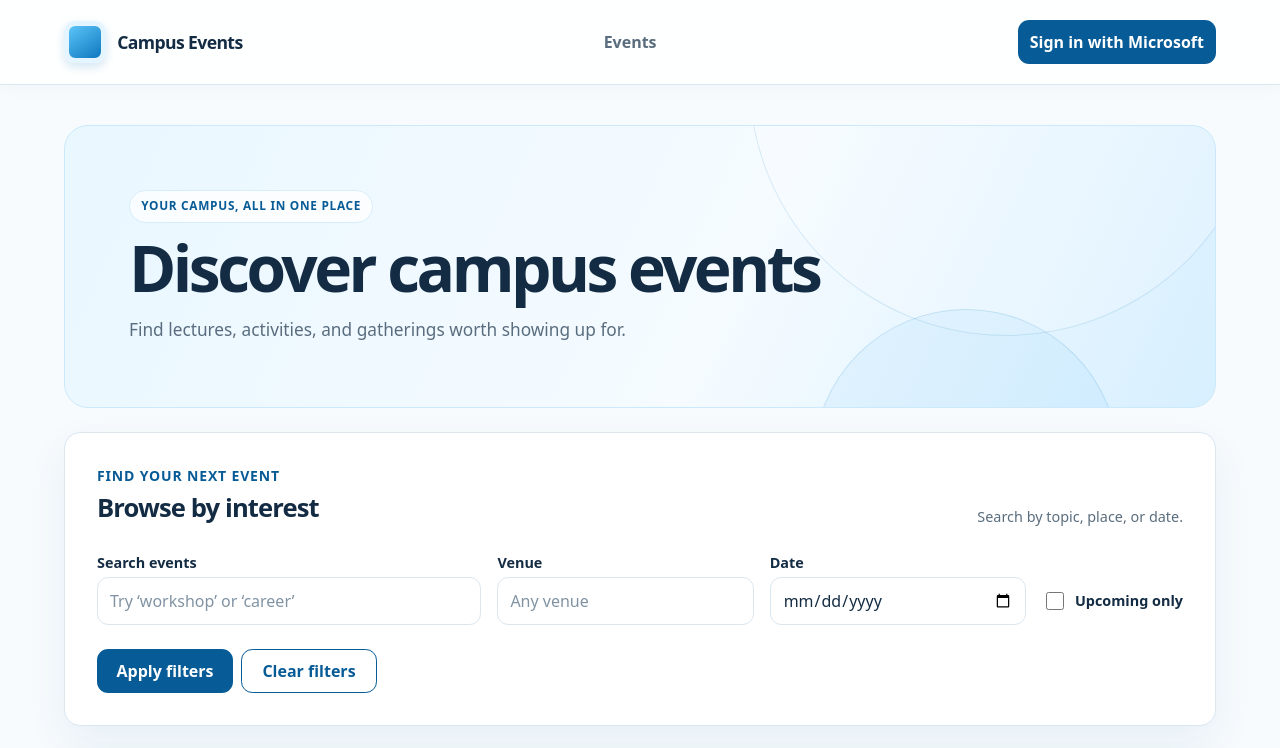
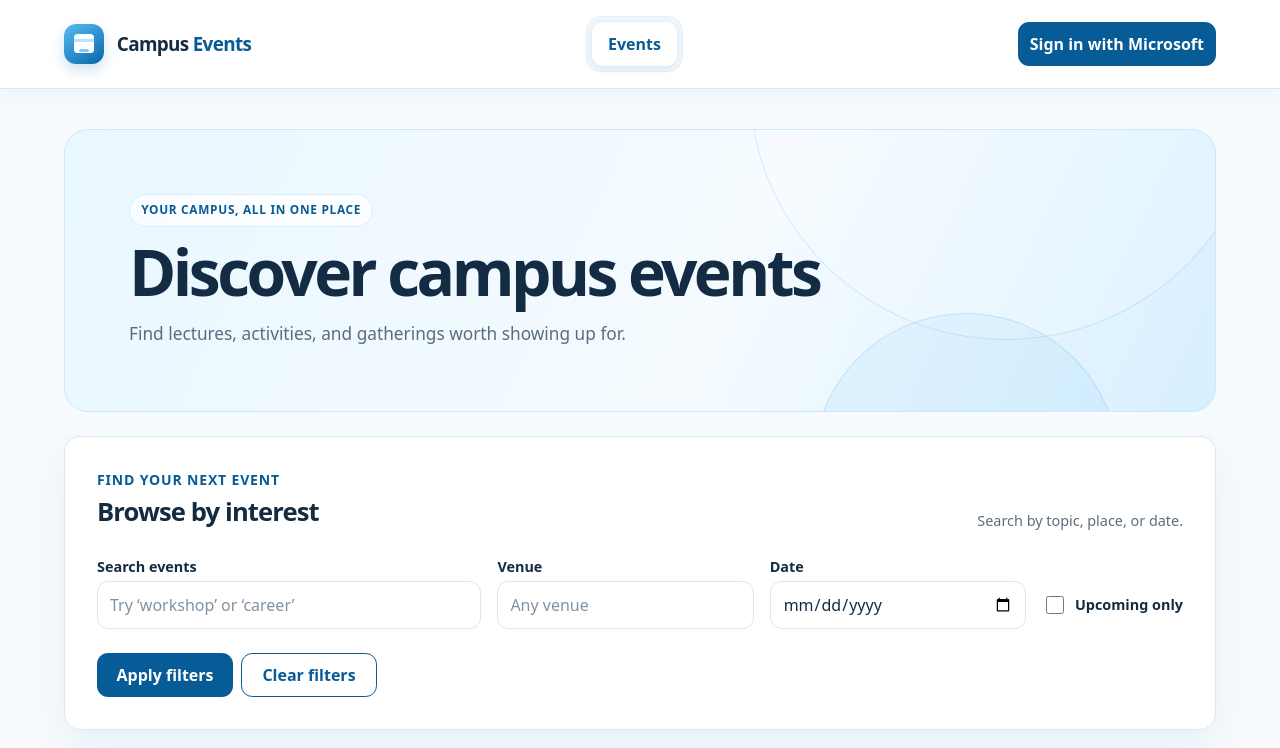
Before and after one commit to kaungwaiyan96/campus-event-booking-api, a React (Vite) app in the folder web/: page / in a window 1280 px wide. Shown: the top 748 px of the page. Built offline with nearby package versions, Linux system fonts and the light colour scheme; no server answers.

Commit message:
style(web): polish header navigation

```diff
--- a/web/src/components/AppShell.tsx
+++ b/web/src/components/AppShell.tsx
@@ -1,5 +1,5 @@
 import type { ReactNode } from 'react';
-import { Link } from 'react-router-dom';
+import { Link, NavLink } from 'react-router-dom';
 import { useAuth } from '../auth/useAuth';
 import { ProfileMenu } from './ProfileMenu';
 
@@ -17,11 +17,14 @@ export function AppShell({ children }: AppShellProps) {
       <a className="skip-link" href="#main-content">Skip to main content</a>
       <header className="site-header">
         <div className="page-container header-content">
-          <Link className="brand" to="/">Campus Events</Link>
-          <nav aria-label="Primary">
-            <Link to="/">Events</Link>
-            {canViewBookings && <Link to="/bookings">My Bookings</Link>}
-            {canManageEvents && <Link to="/manage/events">Manage Events</Link>}
+          <Link className="brand" to="/">
+            <span className="brand-mark" aria-hidden="true"><span /></span>
+            <span>Campus <span className="brand-accent">Events</span></span>
+          </Link>
+          <nav className="primary-nav" aria-label="Primary">
+            <NavLink end to="/">Events</NavLink>
+            {canViewBookings && <NavLink to="/bookings">My Bookings</NavLink>}
+            {canManageEvents && <NavLink to="/manage/events">Manage Events</NavLink>}
           </nav>
           <ProfileMenu />
         </div>
--- a/web/src/styles/global.css
+++ b/web/src/styles/global.css
@@ -42,13 +42,13 @@ textarea:focus-visible {
 }
 
 .site-header {
-  background: rgb(255 255 255 / 94%);
+  background: rgb(255 255 255 / 96%);
   border-bottom: 1px solid var(--border);
-  box-shadow: 0 2px 18px rgb(26 77 118 / 0.035);
+  box-shadow: 0 5px 24px rgb(26 77 118 / 0.05);
 }
 
 .header-content {
-  min-height: 5.25rem;
+  min-height: 5.5rem;
   display: flex;
   align-items: center;
   justify-content: space-between;
@@ -58,47 +58,93 @@ textarea:focus-visible {
 .brand {
   display: inline-flex;
   align-items: center;
-  gap: 0.7rem;
+  gap: 0.8rem;
   color: var(--color-navy-900);
-  font-size: 1.1rem;
+  font-size: 1.18rem;
   font-weight: 800;
   letter-spacing: -0.035em;
   text-decoration: none;
   white-space: nowrap;
 }
 
-.brand::before {
-  content: '';
-  width: 2rem;
-  height: 2rem;
+.brand-mark {
+  position: relative;
+  display: grid;
+  place-items: center;
+  width: 2.5rem;
+  height: 2.5rem;
   flex: none;
-  background: linear-gradient(145deg, #5cc5f8, #0d77bf);
-  border: 5px solid #e4f5ff;
-  border-radius: 0.7rem;
-  box-shadow: 0 4px 10px rgb(16 116 183 / 0.18);
+  background: linear-gradient(145deg, #57bdf1, #0866aa);
+  border-radius: 0.75rem;
+  box-shadow: 0 6px 13px rgb(16 116 183 / 0.2);
 }
 
-nav a {
+.brand-mark::before {
+  position: absolute;
+  top: 0.64rem;
+  width: 1.25rem;
+  height: 1.18rem;
+  content: '';
+  background: #fff;
+  border-radius: 0.22rem;
+}
+
+.brand-mark::after {
+  position: absolute;
+  top: 0.96rem;
+  width: 1.25rem;
+  height: 0.18rem;
+  content: '';
+  background: #b8e6ff;
+}
+
+.brand-mark span {
+  position: absolute;
+  z-index: 1;
+  bottom: 0.73rem;
+  width: 0.63rem;
+  height: 0.18rem;
+  background: #7ecbfa;
+  border-radius: var(--radius-pill);
+}
+
+.brand-accent {
+  color: var(--color-sky-700);
+}
+
+.primary-nav {
+  display: flex;
+  flex-wrap: wrap;
+  align-items: center;
+  gap: 0.3rem;
+  padding: 0.3rem;
+  background: #f3f8fc;
+  border: 1px solid #e6f0f7;
+  border-radius: 0.95rem;
+}
+
+.primary-nav a {
   display: inline-flex;
   align-items: center;
   min-height: var(--touch-target-min);
-  padding-inline: var(--space-3);
+  padding-inline: var(--space-4);
   color: var(--text-muted);
   font-weight: 600;
   text-decoration: none;
   border-radius: 0.7rem;
+  transition: color 160ms ease, background-color 160ms ease, box-shadow 160ms ease;
 }
 
-nav a:hover,
-nav a:focus-visible {
+.primary-nav a:hover,
+.primary-nav a:focus-visible {
   color: var(--color-sky-700);
   background: var(--color-sky-100);
 }
 
-nav {
-  display: flex;
-  flex-wrap: wrap;
-  gap: var(--space-4);
+.primary-nav a[aria-current='page'] {
+  color: var(--color-sky-700);
+  background: var(--surface);
+  box-shadow: 0 2px 8px rgb(27 86 131 / 0.12);
 }
 
 button {
@@ -140,6 +186,23 @@ button.button-secondary:hover:not(:disabled) {
   display: flex;
   align-items: center;
   gap: var(--space-2);
+}
+
+.profile-menu > span:first-child {
+  max-width: 9rem;
+  overflow: hidden;
+  color: var(--text-muted);
+  font-size: 0.88rem;
+  font-weight: 600;
+  text-overflow: ellipsis;
+  white-space: nowrap;
+}
+
+.profile-menu button,
+.profile-menu-error button {
+  min-height: 2.5rem;
+  padding-inline: var(--space-3);
+  font-size: 0.88rem;
 }
 
 .role-badge {
@@ -891,6 +954,19 @@ button.button-danger {
     justify-content: space-between;
   }
 
+  .primary-nav {
+    width: 100%;
+    flex-wrap: nowrap;
+    overflow-x: auto;
+  }
+
+  .primary-nav a {
+    flex: 1 0 auto;
+    justify-content: center;
+    padding-inline: var(--space-3);
+    font-size: 0.9rem;
+  }
+
   main {
     padding-block: var(--space-6);
   }
```
Also changed, not shown: 1 other file (tests, documents, lock files or other folders).
